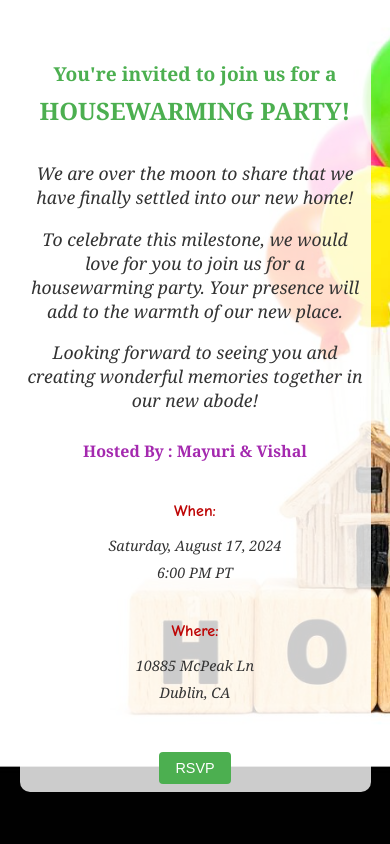
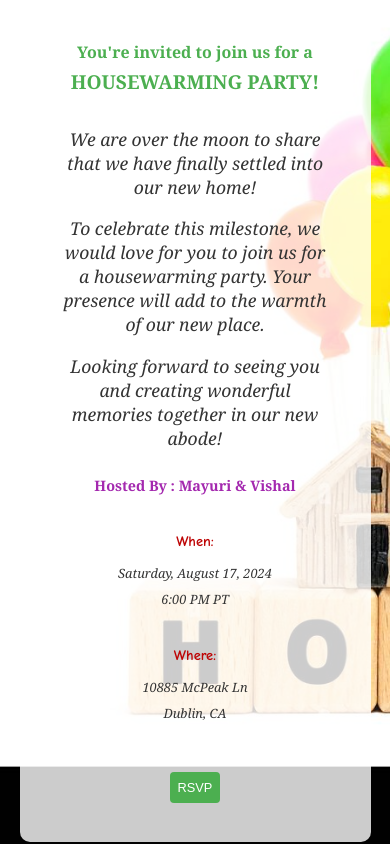
Before and after one commit to mayurig9/housewarming-party-invite, a plain HTML site: page index.html in a window 390 px wide. Drawn offline with Linux system fonts and the light colour scheme.

Commit message:
Add files via upload

```diff
--- a/index.html
+++ b/index.html
@@ -116,6 +116,34 @@
                 font-size: 0.9em;
                 padding: 0.5rem 1rem;
             }
+            .container {
+                padding: 5%;
+            }
+        }
+
+        @media (max-width: 480px) {
+            h1 {
+                font-size: 1.2em;
+            }
+            h2 {
+                font-size: 1em;
+            }
+            h4 {
+                font-size: 0.9em;
+            }
+            .details h3 {
+                font-size: 0.9em;
+            }
+            .details p {
+                font-size: 0.8em;
+            }
+            button {
+                font-size: 0.8em;
+                padding: 0.5rem;
+            }
+            .container {
+                padding: 10%;
+            }
         }
     </style>
 </head>
```
